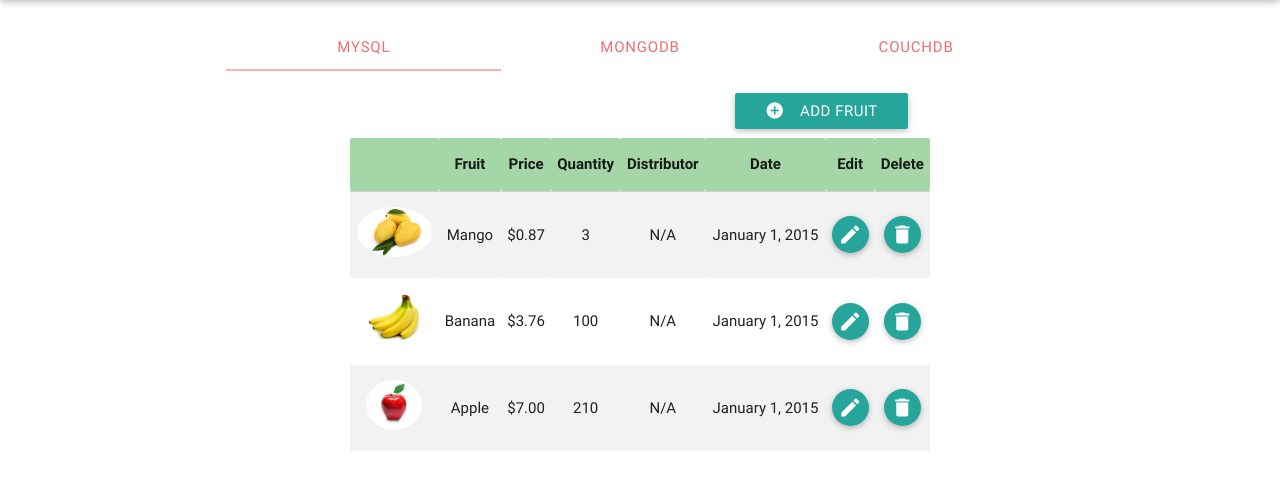
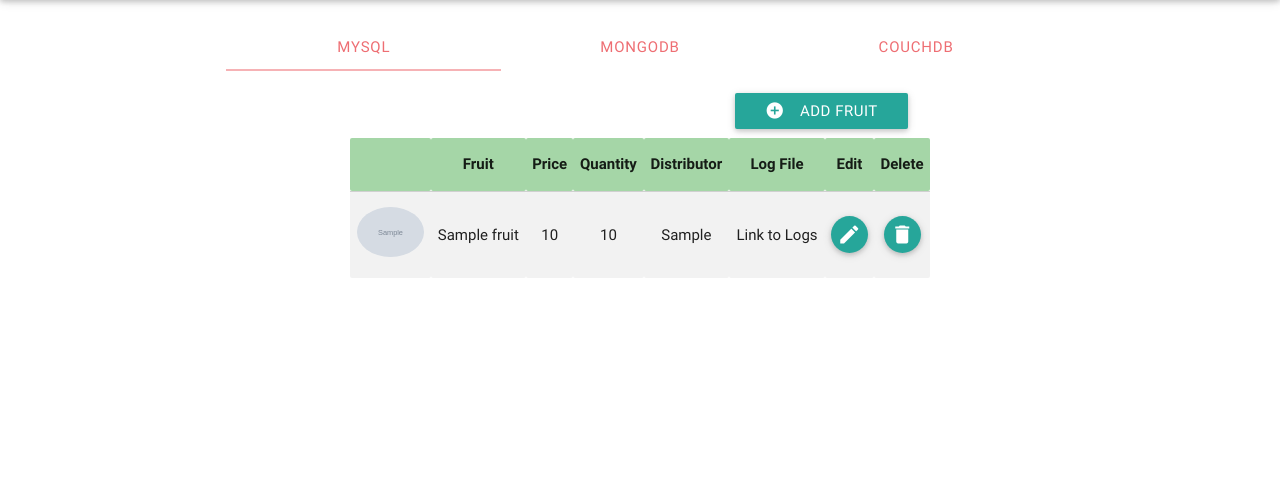
Before and after one commit to carmxgarcia/RecarioFruits, a PHP site: page / in a window 1280 px wide. Shown: the part 64-554 px from the top of the page. Run offline with PHP 8.4, Linux system fonts and the light colour scheme; tables that the repository leaves empty or names only in its code hold one stand-in row (values such as "Sample post"); grey boxes marked "Sample" are stand-in pictures; some libraries are stand-ins or nearby versions.

Commit message:
Display, Add, and Edit Function with Mysql

```diff
--- a/index.php
+++ b/index.php
@@ -10,6 +10,51 @@
 
 
 <!DOCTYPE html>
+
+  <?php
+      $servername = "localhost";
+      $username = "root";
+      $password = "root";
+      $database = "recariofruits";
+
+      // Create connection
+      $conn = new mysqli($servername, $username, $password, $database);
+
+      // Check connection
+      if ($conn->connect_error) {
+          die("Connection failed: " . $conn->connect_error);
+      }
+
+      #if any submit button is pressed
+      if(isset($_POST['submit'])){
+        if ($_POST['submit']=="mysql add"){
+          $name = $_POST['mysql_fruit_name'];
+          $price = $_POST['mysql_fruit_price'];
+          $quantity = $_POST['mysql_fruit_quantity'];
+          $distributor = $_POST['mysql_fruit_distributor'];
+          $imgfile = $_POST['mysql_fruit_image'];
+
+          $add_fruit_query = $conn->query("INSERT INTO fruit (name, price, quantity, distributor, img) VALUES ('".$name."',".$price.",".$quantity.",'".$distributor."','".$imgfile."')") or die;
+        }
+        elseif ($_POST['submit']=="mysql edit") {
+          #Update fruit table
+          $id = $_POST['edit_mysql_fruit_id'];
+          $name = $_POST['edit_mysql_fruit_name'];
+          $price = $_POST['edit_mysql_fruit_price'];
+          $quantity = $_POST['edit_mysql_fruit_quantity'];
+          $distributor = $_POST['edit_mysql_fruit_distributor'];
+          $imgfile = $_POST['edit_mysql_fruit_image'];
+
+          $edit_fruit_query = $conn->query("UPDATE `fruit` SET `name`='".$name."',`price`=".$price.",`quantity`=".$quantity.",`distributor`='".$distributor."' WHERE id=".$id) or die;
+          if($imgfile != "") $edit_fruit_query = $conn->query("UPDATE fruit SET img='".$imgfile."' WHERE id = ".$id ) or die;
+
+          #add event in log table
+          $curr_time = date("Y-m-d H:i:s");
+          $log_fruit_query = $conn->query("INSERT INTO log (logdatetime, fname, fprice) VALUES ('".$curr_time."','".$name."',".$price.")") or die;
+        }
+      }
+  ?>
+
   <html>
     <head>
       <!--Import materialize.css-->
@@ -78,10 +123,11 @@
               <h4>Add Fruit</h4>
 
               <div class="row">
-              <form class="col s12">
+              <form class="col s12" method="POST" action="">
                 <div class="row">
                   <div class="file-field input-field">
-                    <input class="file-path validate" type="text" id="mysql_fruit_image" placeholder="Upload Image"/>
+                    <input class="file-path validate" type="text" name="mysql_fruit_image"
+                    id="mysql_fruit_image" placeholder="Upload Image"/>
                     <div class="btn">
                       <span class="mdi-file-file-upload"></span>
                       <input type="file" />
@@ -90,25 +136,27 @@
                 </div>
                 <div class="row">
                   <div class="input-field col s12">
-                    <input placeholder="Fruit Name" id="mysql_fruit_name" type="text" class="validate">
+                    <input placeholder="Fruit Name" name="mysql_fruit_name" id="mysql_fruit_name" type="text" class="validate">
 
                   </div>
                 </div>
                 <div class="row">
                   <div class="input-field col s3">
-                    <input placeholder="Price" id="mysql_fruit_price" type="text" class="validate">
+                    <input placeholder="Price" name="mysql_fruit_price" id="mysql_fruit_price" type="text" class="validate">
                   </div>
                   <div class="input-field col s3">
-                    <input placeholder="Quantity" id="mysql_fruit_quantity" type="text" class="validate">
+                    <input placeholder="Quantity" name="mysql_fruit_quantity" id="mysql_fruit_quantity" type="text" class="validate">
 
                   </div>
                   <div class="input-field col s6">
-                    <input placeholder="Distributor" id="mysql_fruit_distributor" type="text" class="validate">
+                    <input placeholder="Distributor" name="mysql_fruit_distributor" id="mysql_fruit_distributor" type="text" class="validate">
                   </div>
                 </div>
 
                 <div class="modal-footer">
-                  <a href="#!" class=" modal-action modal-close waves-effect waves-green mdi-content-add-circle btn"> Add Fruit</a>
+                  <button type="submit" name="submit" id="mysql_submit" class=" modal-action modal-close waves-effect waves-green mdi-content-add-circle btn" value="mysql add">
+                        Add New Fruit
+                  </button>
                 </div>
               </form>
             </div>
@@ -133,10 +181,11 @@
               <h4>Edit Fruit</h4>
 
               <div class="row">
-              <form class="col s12">
+              <form class="col s12" method="POST" action="">
+
                 <div class="row">
                   <div class="file-field input-field">
-                    <input class="file-path validate" type="text" id="edit_mysql_fruit_image" placeholder="Upload Image"/>
+                    <input class="file-path validate" type="text" id="edit_mysql_fruit_image" name="edit_mysql_fruit_image" placeholder="Upload Image"/>
                     <div class="btn">
                       <span class="mdi-file-file-upload"></span>
                       <input type="file" />
@@ -145,27 +194,36 @@
                 </div>
                 <div class="row">
                   <div class="input-field col s12">
-                    <input placeholder="Fruit Name" id="edit_mysql_fruit_name" type="text" class="validate">
+                  <label>Fruit Name</label>
+                    <input placeholder="Fruit Name" id="edit_mysql_fruit_name" name="edit_mysql_fruit_name" type="text" class="validate">
 
                   </div>
                 </div>
                 <div class="row">
+                  <input type="hidden" value="" name="edit_mysql_fruit_id" id="edit_mysql_fruit_id">
                   <div class="input-field col s3">
-                    <input placeholder="Price" id="edit_mysql_fruit_price" type="text" class="validate">
+                    <label>Price</label>
+                    <input placeholder="Price" id="edit_mysql_fruit_price" name="edit_mysql_fruit_price" type="text" class="validate">
                   </div>
                   <div class="input-field col s3">
-                    <input placeholder="Quantity" id="edit_mysql_fruit_quantity" type="text" class="validate">
+                  <label>Quantity</label>
+                    <input placeholder="Quantity" id="edit_mysql_fruit_quantity" name="edit_mysql_fruit_quantity" type="text" class="validate">
 
                   </div>
+
                   <div class="input-field col s6">
-                    <input placeholder="Distributor" id="edit_mysql_fruit_distributor" type="text" class="validate">
+                    <label>Distributor</label>
+                    <input placeholder="Distributor" id="edit_mysql_fruit_distributor" name="edit_mysql_fruit_distributor" type="text" class="validate">
                   </div>
                 </div>
                 <div class="row">
                   <div class="modal-footer">
-                    <a href="#!" class=" modal-action modal-close waves-effect waves-green mdi-image-edit btn"> Edit Fruit</a>
+                    <button type="submit" name="submit" id="mysql_edit_submit" class=" modal-action modal-close waves-effect waves-green mdi-content-add-circle btn" value="mysql edit">
+                          Edit Fruit
+                    </button>
                   </div>
                 </div>
+
               </form>
             </div>
             </div>
@@ -182,46 +240,40 @@
                   <th data-field="name">Price</th>
                   <th data-field="price">Quantity</th>
                   <th data-field="distributor">Distributor</th>
-                  <th data-field="date">Date</th>
+                  <th data-field="date">Log File</th>
                   <th>Edit</th>
                   <th>Delete</th>
               </tr>
             </thead>
 
+            <!--Query in order to fetch all available fruits in the database-->
+            <?php
+              $fruit_query = $conn->query("SELECT * FROM fruit");
+              $total = $fruit_query->num_rows;
+
+              $fruit_collection = $fruit_query->fetch_all();
+            ?>
+
             <tbody>
-              <tr>
-                <td><img class="circle" height="50px" src="mango.jpg"></td>
-                <td>Mango</td>
-                <td>$0.87</td>
-                <td>3</td>
-                <td>N/A</td>
-                <td>January 1, 2015</td>
-                <td><a class="btn-floating waves-effect waves-light btn modal-trigger" href="#modal2"><i class="mdi-image-edit left"></i></a></td>
-                <td><a class="btn-floating waves-effect waves-light btn"><i class="mdi-action-delete left"></i></a></td>
-              </tr>
-              <tr>
-                <td><img class="circle" height="50px" src="banana.jpg"></td>
-                <td>Banana</td>
-                <td>$3.76</td>
-                <td>100</td>
-                <td>N/A</td>
-                <td>January 1, 2015</td>
-                <td><a class="btn-floating waves-effect waves-light btn modal-trigger" href="#modal2"><i class="mdi-image-edit left"></i></a></td>
-                <td><a class="btn-floating waves-effect waves-light btn"><i class="mdi-action-delete left"></i></a></td>
-              </tr>
-              <tr>
-                <td><img class="circle" height="50px" src="apple.jpg"></td>
-                <td>Apple</td>
-                <td>$7.00</td>
-                <td>210</td>
-                <td>N/A</td>
-                <td>January 1, 2015</td>
-                <td><a class="btn-floating waves-effect waves-light btn modal-trigger" href="#modal2"><i class="mdi-image-edit left"></i></a></td>
-                <td><a class="btn-floating waves-effect waves-light btn"><i class="mdi-action-delete left"></i></a></td>
-              </tr>
+              <?php
+                for ($i=0; $i < $total; $i++) {
+                  echo "
+                    <tr id=".$fruit_collection[$i][0].">
+
+                      <td><img class='circle' height='50px' src=". $fruit_collection[$i][5] ."></td>
+                      <td>". $fruit_collection[$i][1] ."<input type='hidden' value='".$fruit_collection[$i][1]."' class='name".$fruit_collection[$i][0]."'></td>
+                      <td>". $fruit_collection[$i][2] ."<input type='hidden' value='".$fruit_collection[$i][2]."' class='price".$fruit_collection[$i][0]."'></td>
+                      <td>". $fruit_collection[$i][3] ."<input type='hidden' value='".$fruit_collection[$i][3]."' class='quantity".$fruit_collection[$i][0]."'></td>
+                      <td>". $fruit_collection[$i][4] ."<input type='hidden' value='".$fruit_collection[$i][4]."' class='distributor".$fruit_collection[$i][0]."'></td>
+                      <td>Link to Logs</td>
+                      <td><button class='btn-floating waves-effect waves-light btn modal-trigger edit' href='#modal2' value='".$fruit_collection[$i][0]."'><i class='mdi-image-edit left'></i></button></td>
+                      <td><button class='btn-floating waves-effect waves-light btn mysql_delete' name='mysql delete' value='mysql delete'><i class='mdi-action-delete left'></i></button></td>
+                    </tr>
+                  ";
+                }
+              ?>
             </tbody>
           </table>
-
         </div>
 
         <!-- MongoDB
@@ -357,7 +409,7 @@
                   <th data-field="name">Price</th>
                   <th data-field="price">Quantity</th>
                   <th data-field="distributor">Distributor</th>
-                  <th data-field="date">Date</th>
+                  <th data-field="date">Log File</th>
                   <th>Edit</th>
                   <th>Delete</th>
               </tr>
@@ -576,15 +628,30 @@
 
         <!-- END OF COUCHDB -->
 
+
+
       <!--Import jQuery before materialize.js-->
-
-      <script type="text/javascript" src="https://code.jquery.com/jquery-2.1.1.min.js"></script>
+      <script type="text/javascript" src="js/jquery-2.1.1.min.js"></script>
       <script type="text/javascript" src="js/materialize.min.js"></script>
       <script type="text/javascript">
         $(document).ready(function(){
           // the "href" attribute of .modal-trigger must specify the modal ID that wants to be triggered
           $('.modal-trigger').leanModal();
+
+          $('.edit').click(function(){
+
+            var a=$(this).val();
+
+            $('#edit_mysql_fruit_id').val(a);
+            $('#edit_mysql_fruit_name').val($('.name'+a).val());
+            $('#edit_mysql_fruit_price').val($('.price'+a).val());
+            $('#edit_mysql_fruit_quantity').val($('.quantity'+a).val());
+            $('#edit_mysql_fruit_distributor').val($('.distributor'+a).val());
+
+          });
+
         });
       </script>
+
     </body>
   </html>
```
